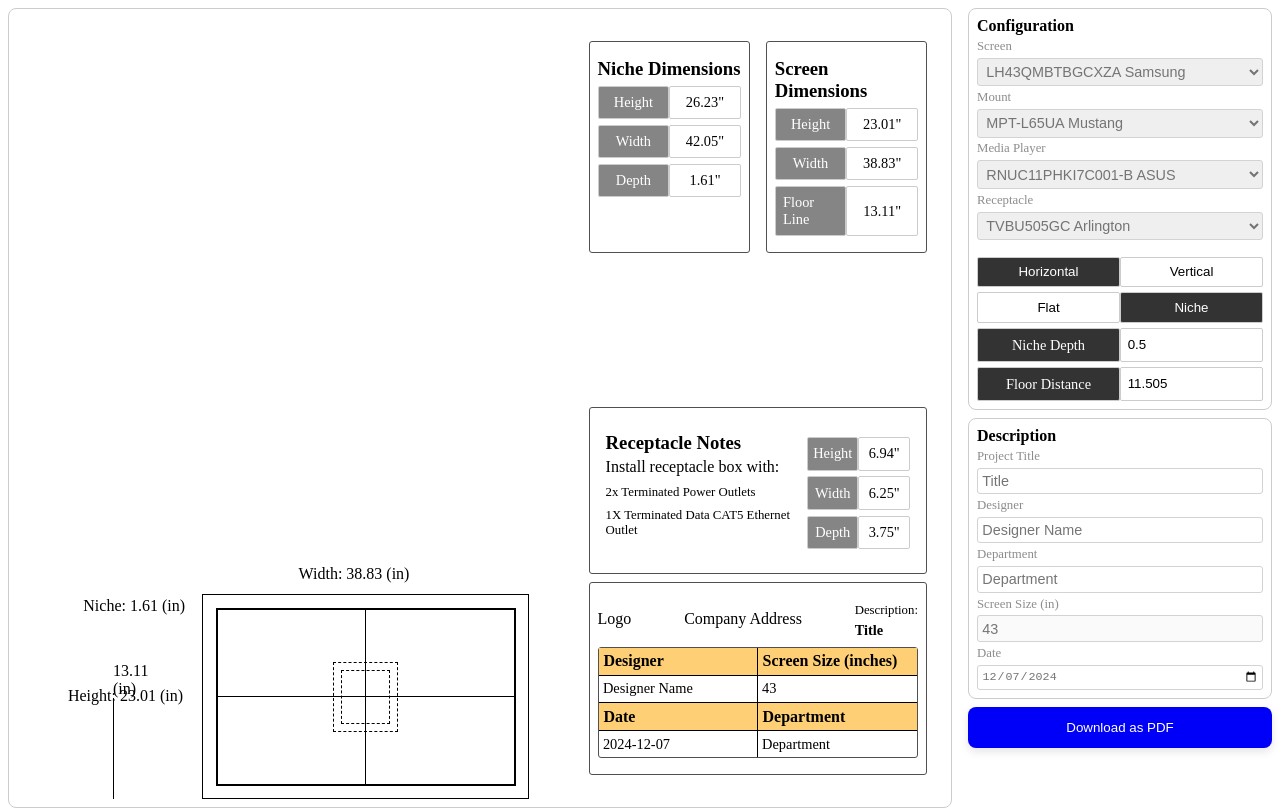
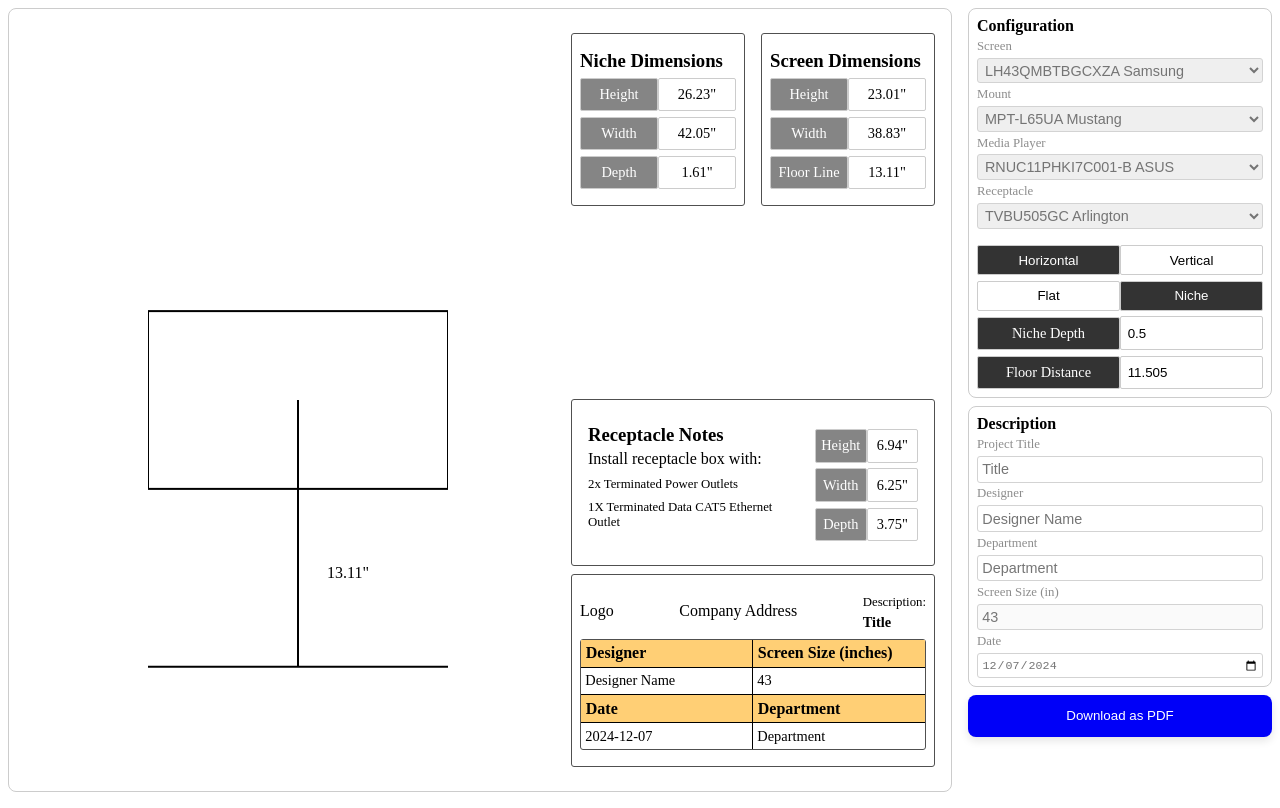
Before and after one commit to GabeEss/DiagramBuilderDemo, a React (Vite) app: page / in a window 1280 px wide. Built offline with nearby package versions, Linux system fonts and the light colour scheme.

Commit message:
Implement svg for diagram-display.
Remove max height in configuration-form.

Remove feature to push the screen container by adjusting the distance from floor.

Keep the minimum distance from the floor to the center of the screen as the minimum for configuration-form.

```diff
--- a/src/App.jsx
+++ b/src/App.jsx
@@ -21,7 +21,9 @@ function App() {
   return (
     <div className="app">
       <div className="app-container">
-        <DiagramDisplay pdfContainerRef={pdfContainerRef}/>
+        <div className="drawing-container">
+          <DiagramDisplay pdfContainerRef={pdfContainerRef}/>
+        </div>
         <div className="forms-container">
           <div className="equipment-config-container">
             <h4 className="configuration-header">Configuration</h4>
--- a/src/components/diagram-display.jsx
+++ b/src/components/diagram-display.jsx
@@ -1,4 +1,4 @@
-import React, {useState, useEffect, useContext } from "react";
+import React, {useState, useEffect, useContext, useRef } from "react";
 import { ConfigurationContext } from "../contexts/configuration-context";
 import { EquipmentContext } from "../contexts/equipment-context";
 import DimensionsDescriptionDisplay from "./dimensions-description-display";
@@ -25,8 +25,8 @@ function DiagramDisplay({pdfContainerRef}) {
     const [screenHeight, setScreenHeight] = useState('auto');
     const [screenWidth, setScreenWidth] = useState('auto');
 
-    // State to push the screen when user increases the floor distance
-    const [pushScreen, setPushScreen] = useState('auto');
+    // Center of the screen container (not the screen itself)
+    const screenCenterRef = useRef(null);
 
     // Adjust the scalingFactor context
     const adjustScale = () => {
@@ -57,83 +57,173 @@ function DiagramDisplay({pdfContainerRef}) {
         setTotalNicheDepth(totalDepth);
     }
 
-    // IMPORTANT: Must include duplicate functions in both useEffect hooks
     useEffect(() => {
         if(screen?.['Height'] && screen?.['Width']) {
             adjustScale();
             calculateNicheDepth();
 
-            setScreenHeight(`${screen['Height'] * scalingFactor}px`);
-            setScreenWidth(`${screen['Width'] * scalingFactor}px`);
+            if(orientation === "horizontal") {
+                setScreenHeight(`${screen['Height'] * scalingFactor}`);
+                setScreenWidth(`${screen['Width'] * scalingFactor}`);
+            } else {
+                setScreenHeight(`${screen['Width'] * scalingFactor}`);
+                setScreenWidth(`${screen['Height'] * scalingFactor}`);
+            }
 
-            // Note that the pushScreen does not have a px addendum at the end
-            setPushScreen(`${(distanceFloor + (totalNicheDepth/4)) * scalingFactor}`);
         } else setScreenHeight('auto');
-    }, [screen]);
-
-
-    useEffect(() => {
-        adjustScale();
-        calculateNicheDepth();
-
-        setScreenHeight(`${screen['Height'] * scalingFactor}px`);
-        setScreenWidth(`${screen['Width'] * scalingFactor}px`);
-
-        setPushScreen(`${(distanceFloor - minDistanceFloor) * scalingFactor }`);
-    }, [distanceFloor, niche, nicheDepth, mount, mediaPlayer]);
+    }, [screen, distanceFloor, niche, nicheDepth, mount, mediaPlayer]);
 
     // NOTE: inline-style calculations done at:
     // floor-distance-label, floor-distance, niche-display, niche-depth-label, receptacle-niche
     return(
         <div ref={pdfContainerRef} className="pdf-container">
             <div className="floor-screen-container" style={{
-                border: "1px solid #ccc",
-                borderRadius: "8px",
-                padding: ".5em",
-                margin: ".5em",
-
                 display: "grid",
-                gridTemplateColumns: "20% 40% 40%",
+                gridTemplateColumns: "60% 40%",
                 height: "100%",
             }}>
                 <div className="specification-position" style={{
-                    gridColumn: "3",
+                    gridColumn: "2",
                     gridRow: "1/2",
                     display: "flex",
                     flexDirection: 'column'
                 }}>
                     <DimensionsDescriptionDisplay/>
                 </div>
+                <div style={{
+                    display: "flex",
+                    justifyContent: "center",
+                    alignItems: "center",
+                }}>
+                    <svg width={screenWidth || "100%"} height={"100%"} viewBox={`0 0 ${screenWidth || "100%"} ${screenHeight || "100%"}`} xmlns="http://www.w3.org/2000/">
+                        {/* Screen */}
+                        <rect
+                            x="0"
+                            y="0"
+                            width={screenWidth || "100%"}
+                            height={screenHeight || "100%"}
+                            stroke="black"
+                            fill="none"
+                            strokeWidth={2}/>
+                        {/* Floor */}
+                        <line x1="0"
+                            y1="200%"
+                            x2={screenWidth}
+                            y2="200%"
+                            stroke="black"
+                            strokeWidth={2}/>
+                        {/* Floor label */}
+                        {/* Floor line */}
+                        <line x1={screenWidth / 2}
+                            y1="200%"
+                            x2={screenWidth / 2}
+                            y2={`calc(100% - ${screenHeight / 2}px)`}
+                            stroke="black"
+                            strokeWidth={2}/>
+                        {/* Floor line label */}
+                        <text
+                            x={screenWidth / 2 + 50}
+                            y="150%"
+                            textAnchor="middle"
+                            fill="black">{(distanceFloor + (totalNicheDepth/4)).toFixed(2)}"</text>
+                    </svg>
+                </div>
+
+                {/* <div className="diagram-container" style={{
+                    border: "1px solid black",
+                    height: "100%"
+                }}>
+                    <div className="floor-container" style={{
+                        margin: "2em",
+                        borderBottom: "1px solid black",
+                        height: "calc(100% - 6em)",
+                        boxSizing: "border-box",
+                        display: "grid",
+                        gridTemplateColumns: "6em 1fr",
+                        gridTemplateRows: "1fr"
+                    }}>
                         <div className="floor-distance-container" style={{
                             gridColumn: "1",
-                    gridRow: "1",
                             alignSelf: "end",
                             marginLeft: "6em",
                             }}>
-                    {/* Add 1/4 the nicheDepth to adjust the new height from floor to center*/}
-                    <label className="floor-distance-label" style={{paddingRight: "10em"}}>
-                        {(distanceFloor + (totalNicheDepth/4)).toFixed(2)} (in)</label>
+                                <div className="floor-distance-label" style={{paddingRight: "10em"}}>
+                                    {(distanceFloor + (totalNicheDepth/4)).toFixed(2)}</div>
                                 <div className="floor-distance" style={{
                                     borderLeft: "1px solid black",
-                        // borderTop: "1px solid black",
                                     height: `${(distanceFloor + (totalNicheDepth/4)) * scalingFactor}px`,
                                 }}/>
+                                <div style={{
+                                    position: "absolute",
+                                }}>
+                                    Floor Line
+                                </div>
+                        </div>
+                        <div className="screen-boundaries-container" style={{
+                            gridColumn: "2",
+                            margin: "2em",
+                            border: "1px solid black",
+                            height: "calc(100% - 10em)",
+                            boxSizing: "border-box",
+                            display: "display",
+                            justifyContent: "center",
+                            alignItems: "center",
+                        }}>
+                            <div className="niche-height-label" style={{
+                                    gridRow: "2",
+                                    gridColumn: "1",
+                                    display: "flex",
+                                    justifyContent: "center",
+                                    paddingRight: `${(totalNicheDepth / 4) * scalingFactor}px`,
+                                    alignItems: "center",
+                                    borderLeft: "1px solid black",
+                                    height: `${orientation == "horizontal" ? screenHeight : screenWidth}`,
+                            }}>
+                                <p style={{
+                                    transform: "translateX(30%)"
+                                }}>{orientation == "horizontal" ? screen?.["Height"] : screen?.["Width"]}"</p>
                             </div>
                             <div className="niche-display" style={{
-                    gridRow: "1",
+                                gridRow: "2",
                                 gridColumn: "2",
-                    alignSelf: "end",
+                                alignSelf: "center",
+                                justifySelf: "center",
                                 marginRight: "1em",
-                    marginBottom: `${pushScreen}px`,
                                 border: "1px solid black",
                                 padding: `${(totalNicheDepth / 4) * scalingFactor}px`,
                                 width: "fit-content"
                             }}>
-                    {totalNicheDepth > 0 ? <label className="niche-depth-label" style={{
+                            </div>
+                            <div className="screen-height-label" style={{
+                                    display: "flex",
+                                    justifyContent: "center",
+                                    paddingLeft: `${(totalNicheDepth / 4) * scalingFactor}px`,
+                                    alignItems: "center",
+                                    borderLeft: "1px solid black",
+                                    height: `${orientation == "horizontal" ? screenHeight : screenWidth}`,
+                                }}><p style={{
+                                    transform: "translateX(30%)"
+                                }}>{orientation == "horizontal" ? screen?.["Height"] : screen?.["Width"]}"</p>
+                            </div>
+                            <div className="screen-width-label" style={{
+                                position: "absolute",
+                                display: "flex",
+                                justifyContent: "center",
+                                alignItems: "center",
+                                borderBottom: "1px solid black",
+                                width: `${orientation == "horizontal" ? screenWidth : screenHeight}`,
+                                transform: `translateY(${orientation == "horizontal" ? -200 + (-(totalNicheDepth) * scalingFactor)
+                                    : -250 - totalNicheDepth/4 * scalingFactor}%) translateX(0%)`,
+                            }}>
+                                <p style={{
+                                    transform: "translateX(30%)"
+                                }}>{orientation == "horizontal" ? screen?.["Width"] : screen?.["Height"]}"</p>
+                            </div>
+                            {totalNicheDepth > 0 ? <div className="niche-depth-label" style={{
                                 position: "absolute",
                                 display: "flex",
                                 transform: "translateX(-130%) translateY(-60%)",
-                    }}><p>Niche: { (totalNicheDepth/4).toFixed(2)} (in)</p></label> : ""}
+                            }}><p>Niche: { (totalNicheDepth/4).toFixed(2)} (in)</p></div> : ""}
                             <div className="diagram-display" style={{
                                 border: "2px solid black",
                                 height: `${orientation == "horizontal" ? screenHeight : screenWidth}`,
@@ -142,37 +232,21 @@ function DiagramDisplay({pdfContainerRef}) {
                                 gridTemplateColumns: "1fr auto 1fr",
                                 gridTemplateRows: "1fr auto 1fr"
                             }}>
-                        <div className="screen-center-horizontal" style={{
+                                <div className="screen-center-horizontal" ref={screenCenterRef} style={{
                                     gridColumn: "1 / -1",
                                     gridRow: "2",
                                     height: "1px",
                                     width: "100%",
                                     backgroundColor: "black"
-                        }}>
-                            <label className="screen-height-label" style={{
-                                position: "absolute",
-                                display: "flex",
-                                transform: "translateX(-130%) translateY(-50%)",
-                            }}>
-                                <p>Height: {orientation == "horizontal" ? screen?.["Height"] : screen?.["Width"]} (in)</p>
-                            </label>
-                        </div>
+                                }}/>
                                 <div className="screen-center-vertical" style={{
                                     gridColumn: "2",
                                     gridRow: "1/-1",
                                     height: "100%",
                                     width: "1px",
                                     backgroundColor: "black"
-                        }}>
-                            <label className="screen-width-label" style={{
-                                    position: "absolute",
-                                    display: "flex",
-                                    transform: "translateX(-60%) translateY(-250%)",
-                                }}>
-                                    <p>Width: {orientation == "horizontal" ? screen?.["Width"] : screen?.["Height"]} (in)</p>
-                            </label>
-                        </div>
-                        {/* {mount ? <div className="mount" style={{
+                                }}/>
+                                {mount ? <div className="mount" style={{
                                     position: "absolute",
                                     border: "1px solid blue",
                                     alignSelf: "center",
@@ -180,7 +254,7 @@ function DiagramDisplay({pdfContainerRef}) {
                                     width: `${mount["Width (in)"] * scalingFactor}px`,
                                     height: `${mount["Height (in)"] * scalingFactor}px`,
                                     zIndex: "-1"
-                        }}/> : ""} */}
+                                }}/> : ""}
                                 <div className="receptacle-niche" style={{
                                     position: "absolute",
                                     border: "1px dashed black",
@@ -197,11 +271,8 @@ function DiagramDisplay({pdfContainerRef}) {
                             </div>
                         </div>
                     </div>
-            {/* <br/>
-            <label style={{
-                position: "absolute",
-                transform: 'translateY(0%) translateX(50%)',
-            }}>Floor</label> */}
+                </div> */}
+            </div>
         </div>
     )
 }
--- a/src/components/forms/configuration-form.jsx
+++ b/src/components/forms/configuration-form.jsx
@@ -14,7 +14,7 @@ function ConfigurationForm() {
         nicheDepth, setNicheDepth,
     } = useContext(ConfigurationContext);
 
-    const [maxHeight, setMaxHeight] = useState(55);
+    // const [maxHeight, setMaxHeight] = useState(55);
 
     // Get screen
     const {
@@ -31,11 +31,11 @@ function ConfigurationForm() {
         if (orientation === 'horizontal') {
             setDistanceFloor(distanceToCenterY);
             setMinDistanceFloor(distanceToCenterY);
-            setMaxHeight(distanceToCenterY * 4);
+            // setMaxHeight(distanceToCenterY * 4);
         } else if (orientation === 'vertical') {
             setDistanceFloor(distanceToCenterX);
             setMinDistanceFloor(distanceToCenterX);
-            setMaxHeight(distanceToCenterX * 2.5);
+            // setMaxHeight(distanceToCenterX * 2.5);
         }
     }, [screen, orientation]);
 
@@ -45,9 +45,7 @@ function ConfigurationForm() {
 
     const handleFloorChange = (e) => {
         const value = parseFloat(e.target.value);
-        // From floor to 55 inches range, removing the maximum will cause the page to stretch
-        // with larger distance inputs
-        if(value >= minDistanceFloor && value <= maxHeight) {
+        if(value >= minDistanceFloor) {
             setDistanceFloor(value);
         }
     }
@@ -120,7 +118,6 @@ function ConfigurationForm() {
                     onChange={handleFloorChange}
                     value={distanceFloor || 0}
                     min={minDistanceFloor || 0}
-                    max={maxHeight || 0}
                 />
             </div>
 
--- a/src/styles/styles.css
+++ b/src/styles/styles.css
@@ -19,23 +19,37 @@
     width: 100%;
     display: grid;
     grid-template-columns: 75% 20em;
-    /* grid-template-rows: 100%; */
+    grid-template-rows: 1fr;
     /* padding-bottom: 4em; */
+}
+
+.drawing-container {
+    grid-row: 1/3;
+    border: 1px solid #ccc;
+    border-radius: 8px;
+    padding: 1em;
+    margin: .5em;
 }
 
 .pdf-container {
     grid-row: 1/2;
+    height: 100%;
 }
 
 /* FORMS STYLING */
 
 .forms-container {
+    height: 100%;
     grid-column: 2/3;
     grid-row: 1/2;
     margin: .5em;
     display: grid;
     grid-template-columns: 1fr;
     grid-template-rows: min-content min-content min-content;
+}
+
+@media (min-height: 1024px) {
+
 }
 
 .equipment-config-container {
@@ -62,6 +76,7 @@
 
 .configuration-item {
     display: flex;
+    height: fit-content;
 }
 
 .configuration-item button {
@@ -128,6 +143,7 @@
 
 .equipment-item select {
     font-size: .9em;
+    height: fit-content;
     transition: background-color .2s ease;
     border: none;
     color: #6b6b6bee;
@@ -135,7 +151,7 @@
     border-radius: 3px;
     cursor: pointer;
     /* appearance: none; */
-    padding: .3em;
+    padding: .2em;
 }
 
 .equipment-item p {
@@ -189,7 +205,7 @@
     width: 100%;
     display: flex;
     justify-content: center;
-    /* padding-bottom: 1em; */
+    margin-bottom: .5em;
 }
 
 .download {
@@ -223,7 +239,6 @@
     display: flex;
     flex-direction: column;
     justify-content: space-between;
-    padding: 1em;
 }
 
 /* NICHE AND SCREEN DIMENSIONS DISPLAY */
```
Also changed, not shown: src/components/download-button.jsx (+20 -7 lines). Lines whose indentation alone changed are shown as unchanged.
